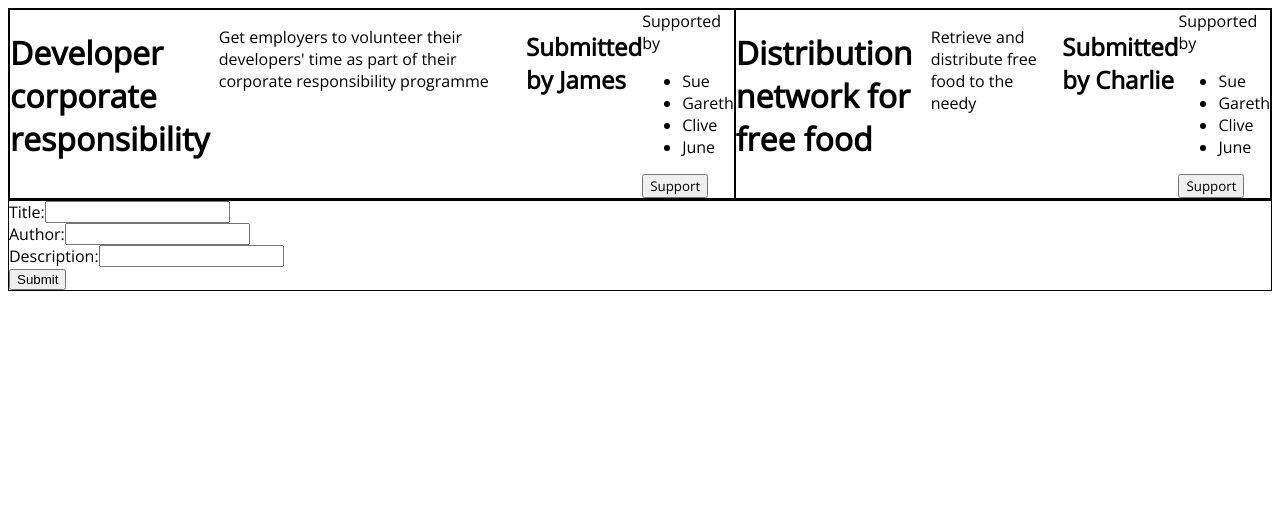
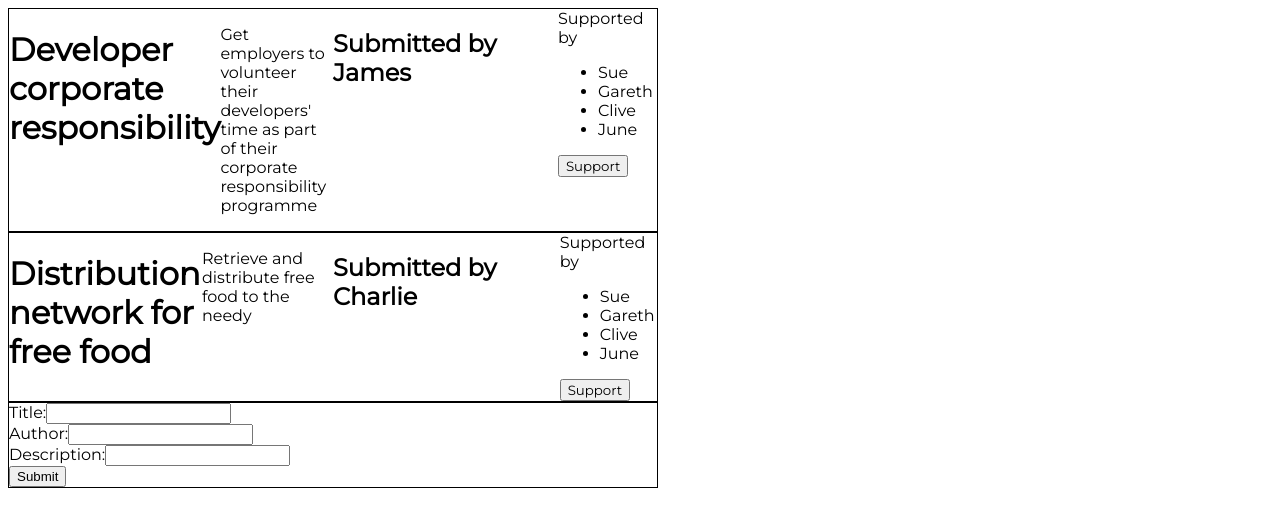
Before and after one commit to TheoLeanse/ideas, a React app: page / in a window 1280 px wide. Built offline with nearby package versions, Linux system fonts and the light colour scheme.

Commit message:
montserrat font

```diff
--- a/index.html
+++ b/index.html
@@ -3,7 +3,7 @@
     <head>
         <title>Ideas</title>
         <meta charset="utf-8" />
-        <link href='https://fonts.googleapis.com/css?family=Open+Sans' rel='stylesheet' type='text/css'>
+        <link href='https://fonts.googleapis.com/css?family=Montserrat' rel='stylesheet' type='text/css'>
     </head>
     <body>
         <div id="app"></div>
--- a/src/components/app.js
+++ b/src/components/app.js
@@ -5,7 +5,7 @@ import { Idea, IdeaSubmit } from '.';
 const App = ({ ideas }) => {
     return (
         <div className="ideas-main">
-        	<div class="ideas-list ideas-border">{ideas.map((idea, key) => <Idea key={ key } idea={ idea } /> ) }</div>
+        	<div>{ideas.map((idea, key) => <Idea key={ key } idea={ idea } /> ) }</div>
         	<IdeaSubmit />
         </div>
     );
--- a/src/components/idea.js
+++ b/src/components/idea.js
@@ -4,10 +4,14 @@ import { Supporters } from '.';
 export default ({ idea }) => {
     return (
             <div className="ideas-idea ideas-border">
+            <div className="ideas-halfflex">
             <h1>{ idea.title }</h1>
             <p>{ idea.description }</p>
+            </div>
+            <div className="ideas-halfflex">
             <h2>Submitted by { idea.author }</h2>
             <Supporters supporters={ idea.supporters } id={ idea.id } />
             </div>
+            </div>
     );
 };
--- a/src/main.scss
+++ b/src/main.scss
@@ -1,14 +1,21 @@
 html, button {
-  font-family: 'Open Sans', sans-serif;
+  font-family: 'Montserrat', sans-serif;
 }
 
-.ideas-main {}
+.ideas-main {
+    max-width: 650px;
+}
 
 .ideas-list {
     display: flex;
 }
 
 .ideas-idea {
+    display: flex;
+}
+
+.ideas-halfflex {
+    width: 50%;
     display: flex;
 }
 
```
